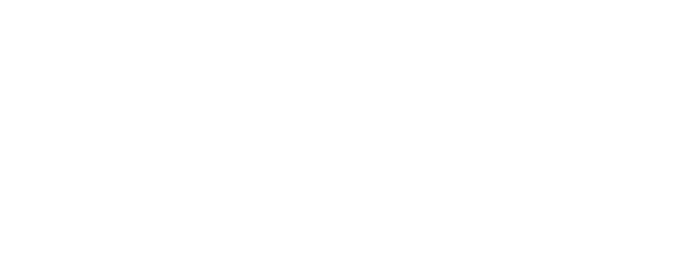
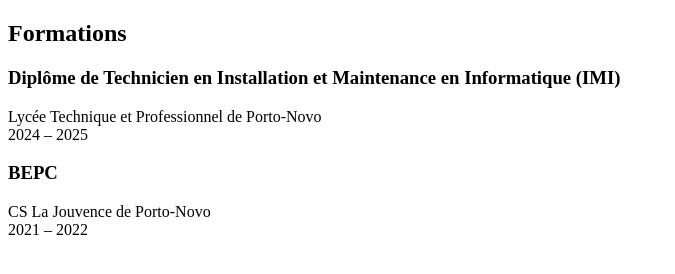
Before and after one commit to Caro221/mon-cv, a plain HTML site: page index.html in a window 1280 px wide. Shown: the whole page, without its empty margins (0-675 px from the left). Drawn offline with Linux system fonts and the light colour scheme.

Commit message:
mise en place dela section formations

```diff
--- a/index.html
+++ b/index.html
@@ -7,6 +7,18 @@
     <link rel="stylesheet" href="style.css">
 </head>
 <body>
+     <section id="formations">
+    <h2>Formations</h2>
 
+    <article>
+      <h3>Diplôme de Technicien en Installation et Maintenance en Informatique (IMI)</h3>
+      <p>Lycée Technique et Professionnel de Porto-Novo<br>2024 – 2025</p>
+    </article>
+
+    <article>
+      <h3>BEPC</h3>
+      <p>CS La Jouvence de Porto-Novo<br>2021 – 2022</p>
+    </article>
+  </section>
 </body>
 </html>
```
